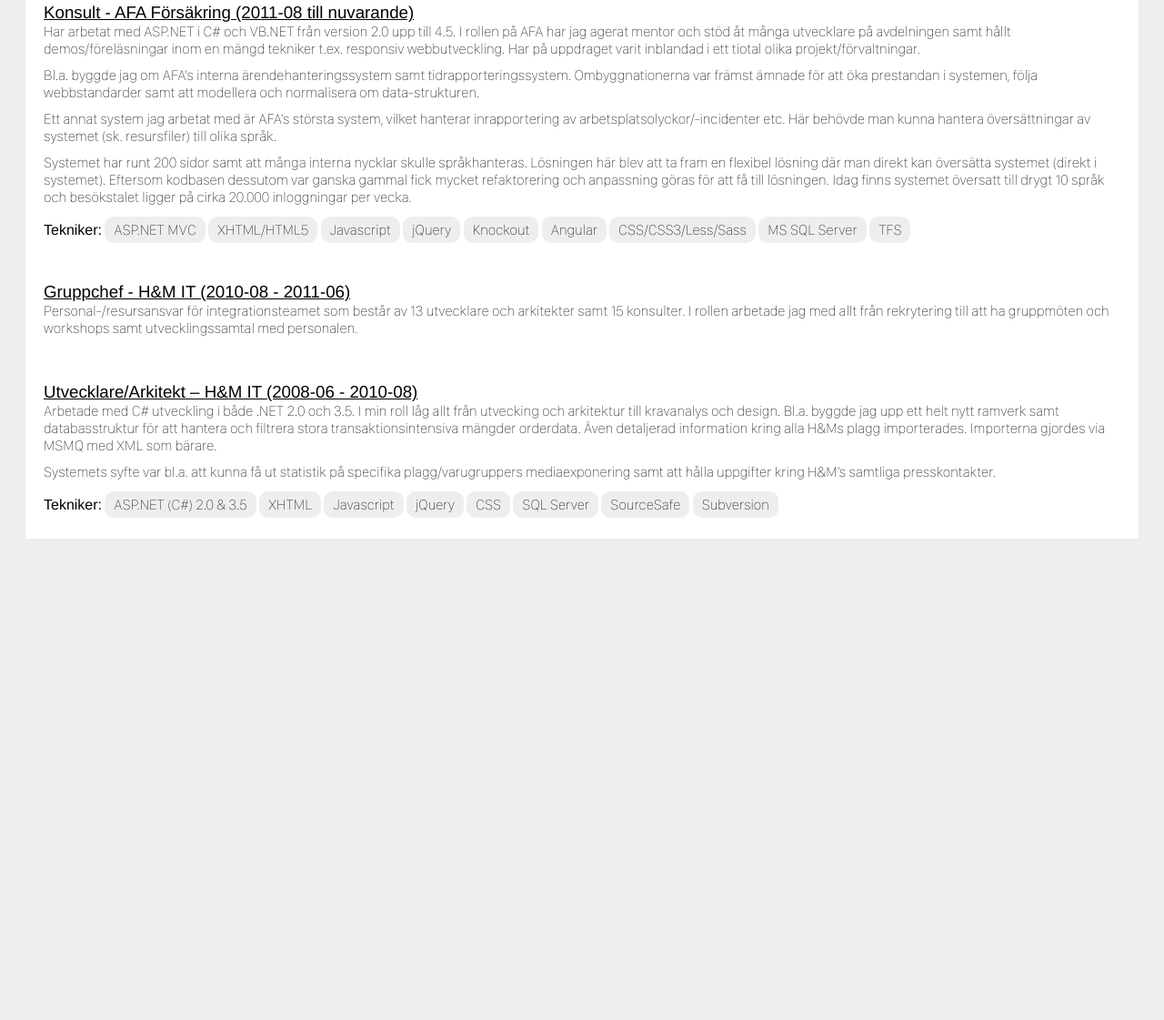
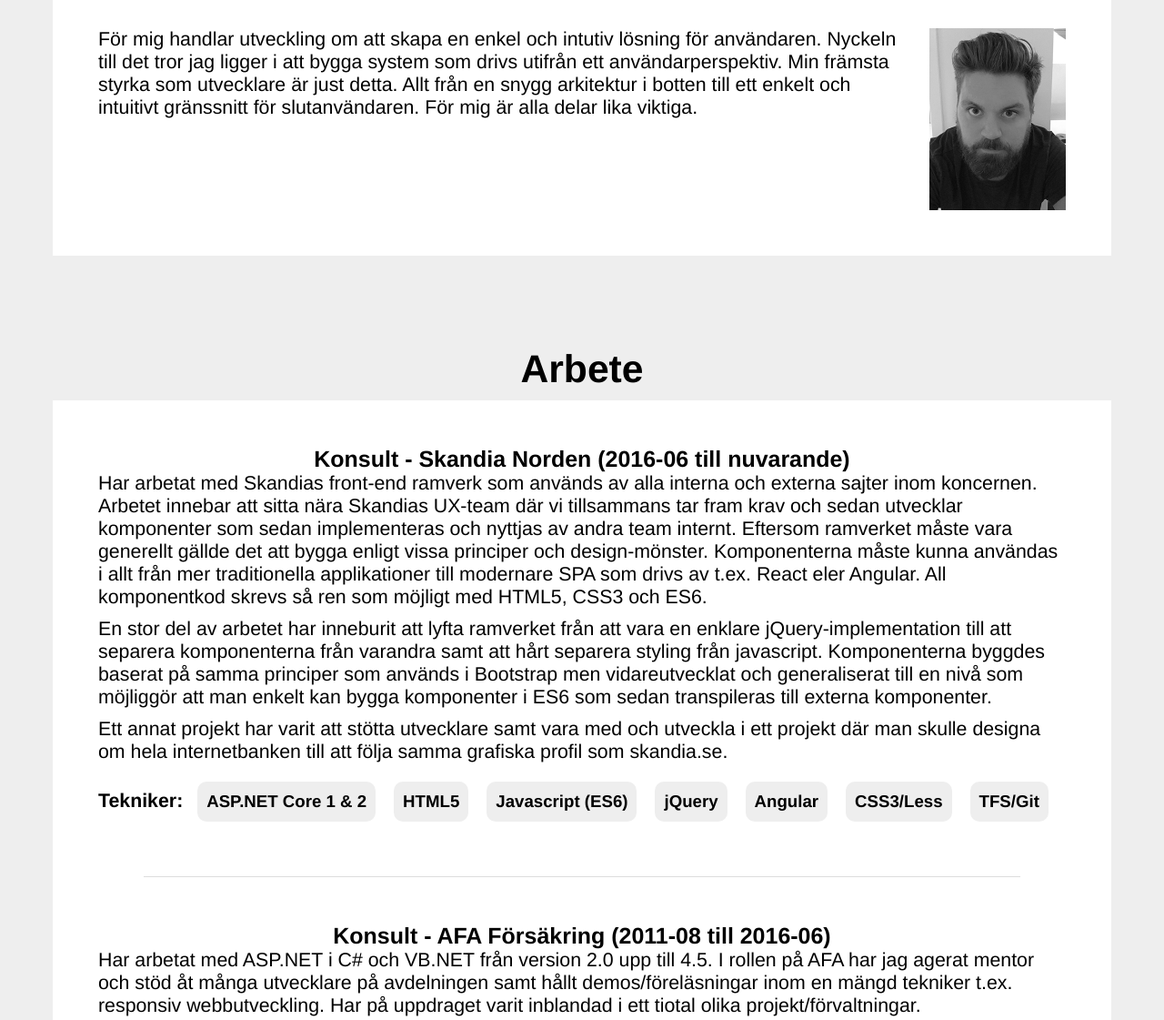
Before and after one commit to waldell/waldell.github.io, a website: page cv.html in a window 1280 px wide. Shown: the part 178-1299 px from the top of the page at 91% size. Before the commit the page ends 800 px from the top, so only its background shows below. Drawn offline with Linux system fonts and the light colour scheme; a web font is replaced by a local one.

Commit message:
updated CV

```diff
--- a/cv.html
+++ b/cv.html
@@ -4,7 +4,6 @@
         <meta charset="UTF-8">
         <title>Oscar Johansson CV</title>
 
-<!--        <link rel="stylesheet" type="text/css" href="//cdnjs.cloudflare.com/ajax/libs/meyer-reset/2.0/reset.min.css" />-->
         <style type="text/css">
             @font-face {
                 font-family: "San Francisco";
@@ -35,45 +34,59 @@
             }
             body {
                 font-family:"San Francisco", "Helvetica Neue", arial;
-                font-weight: 100;
+                font-weight: 200;
+                font-size: 16pt;
                 background: #eee;
             }
             h1,h2,h3,h4,h5 {
-                font-weight: 200;
+                font-weight: 700;
                 margin: 0;
+                text-align: center;
+            }
+            h1 {
+                margin-bottom: 0px;
+                margin-top:100px;
             }
             p {
                 margin-top: 0;
                 margin-bottom: 10px;
             }
             strong {
-                font-weight: 400;
+                font-weight: 700;
             }
             div.spacer {
-                height:20px;
+                height:1px;
+                background: #ddd;
+                margin:50px;
             }
             #container {
                 background:#fff;
-                margin:20px;
-                padding:20px;
+                margin:50px;
+                margin-top: 10px;
+                padding:50px;
             }
             #profileImage {
                 width:150px;
                 float:right;
+                margin-left: 20px;
             }
             ul.pills {
                 display: inline-block;
                 list-style-type: none;
+                font-size: 0;
                 padding: 0;
                 margin: 0;
             }
 
             ul.pills > li {
                 line-height: 34px;
+                font-size: 14pt;
+                font-weight: 700;
                 background: #eee;
-                display: inline;
+                display: inline-block;
                 padding:5px 10px;
                 border-radius: 10px;
+                margin: 10px;
             }
             .clearfix:before,
             .clearfix:after {
@@ -87,20 +100,51 @@
         </style>
     </head>
     <body>
+
+        <h1>Oscar Johansson</h1>
         <div id="container">
-
-
-            <h1>Oscar Johansson</h1>
-            <img id="profileImage" src="profile.jpg" />
+            <img id="profileImage" src="me.jpg" />
             <p>
                 För mig handlar utveckling om att skapa en enkel och intutiv lösning för användaren. Nyckeln till det tror jag ligger i att bygga system som drivs utifrån ett användarperspektiv. Min främsta styrka som utvecklare är just detta. Allt från en snygg arkitektur i botten till ett enkelt och intuitivt gränssnitt för slutanvändaren. För mig  är alla delar lika viktiga.
             </p>
 
             <div class="clearfix"></div>
+        </div>
+        <h1>Arbete</h1>
+        <div id="container">
+            <h3>Konsult - Skandia Norden (2016-06 till nuvarande)</h3>
+            <p>
+                Har arbetat med Skandias front-end ramverk som används av alla interna och externa sajter inom koncernen.
+                Arbetet innebar att sitta nära Skandias UX-team där vi tillsammans tar fram krav och sedan utvecklar komponenter som sedan implementeras och nyttjas av andra team internt.
+                Eftersom ramverket måste vara generellt gällde det att bygga enligt vissa principer och design-mönster. Komponenterna måste kunna användas i allt från mer traditionella applikationer till modernare SPA som drivs av t.ex. React eler Angular.
+                All komponentkod skrevs så ren som möjligt med HTML5, CSS3 och ES6.
+            </p>
+            <p>
+                En stor del av arbetet har inneburit att lyfta ramverket från att vara en enklare jQuery-implementation till att separera komponenterna från varandra samt att hårt separera styling från javascript.
+                Komponenterna byggdes baserat på samma principer som används i Bootstrap men vidareutvecklat och generaliserat till en nivå som möjliggör att man enkelt kan bygga komponenter i ES6 som sedan transpileras till externa komponenter.
+            </p>
+            <p>
+                Ett annat projekt har varit att stötta utvecklare samt vara med och utveckla i ett projekt där man skulle designa om hela internetbanken till att följa samma grafiska profil som skandia.se.
+            </p>
 
-            <h1>Arbete</h1>
+            <strong>Tekniker:</strong>
+            <ul class="pills">
+                <li>ASP.NET Core 1 &amp; 2</li>
+                <li>HTML5</li>
+                <li>Javascript (ES6)</li>
+                <li>jQuery</li>
+                <li>Angular</li>
+                <li>CSS3/Less</li>
+                <li>TFS/Git</li>
+            </ul>
 
-            <h3><u>Konsult - AFA Försäkring (2011-08 till nuvarande)</u></h3>
+
+
+            <div class="spacer"></div>
+
+
+
+            <h3>Konsult - AFA Försäkring (2011-08 till 2016-06)</h3>
             <p>
                 Har arbetat med ASP.NET i C# och VB.NET från version 2.0 upp till 4.5. I rollen på AFA har jag agerat mentor och stöd åt många utvecklare på avdelningen samt hållt demos/föreläsningar inom en mängd tekniker t.ex. responsiv webbutveckling. Har på uppdraget varit inblandad i ett tiotal olika projekt/förvaltningar.
             </p>
@@ -127,30 +171,30 @@
             </ul>
 
 
-            <div class="spacer"></div><div class="spacer"></div>
+            <div class="spacer"></div>
 
 
 
-            <h3><u>Gruppchef ‐ H&M IT (2010‐08 ‐ 2011-06)</u></h3>
+            <h3>Gruppchef ‐ H&amp;M IT (2010‐08 ‐ 2011-06)</h3>
             <p>
                 Personal‐/resursansvar för  integrationsteamet som består av 13 utvecklare och arkitekter samt 15 konsulter. I rollen arbetade jag med allt från rekrytering till att ha gruppmöten och workshops samt utvecklingssamtal med personalen.
             </p>
 
 
-            <div class="spacer"></div><div class="spacer"></div>
+            <div class="spacer"></div>
 
 
-            <h3><u>Utvecklare/Arkitekt – H&M IT (2008‐06 ‐ 2010‐08)</u></h3>
+            <h3>Utvecklare/Arkitekt – H&amp;M IT (2008‐06 ‐ 2010‐08)</h3>
             <p>
-                Arbetade med C# utveckling i både .NET 2.0 och 3.5. I min roll låg allt från utvecking och arkitektur till kravanalys och design. Bl.a. byggde jag upp ett helt nytt ramverk samt databasstruktur  för att hantera och filtrera stora transaktionsintensiva mängder orderdata. Även detaljerad information kring alla H&Ms plagg importerades. Importerna gjordes via MSMQ med XML som bärare.
+                Arbetade med C# utveckling i både .NET 2.0 och 3.5. I min roll låg allt från utvecking och arkitektur till kravanalys och design. Bl.a. byggde jag upp ett helt nytt ramverk samt databasstruktur  för att hantera och filtrera stora transaktionsintensiva mängder orderdata. Även detaljerad information kring alla H&amp;Ms plagg importerades. Importerna gjordes via MSMQ med XML som bärare.
             </p>
             <p>
-                Systemets syfte var bl.a. att kunna få ut statistik på specifika plagg/varugruppers mediaexponering samt att hålla uppgifter kring H&M’s samtliga presskontakter.
+                Systemets syfte var bl.a. att kunna få ut statistik på specifika plagg/varugruppers mediaexponering samt att hålla uppgifter kring H&amp;M’s samtliga presskontakter.
             </p>
 
             <strong>Tekniker:</strong>
             <ul class="pills">
-                <li>ASP.NET (C#) 2.0 & 3.5</li>
+                <li>ASP.NET (C#) 2.0 &amp; 3.5</li>
                 <li>XHTML</li>
                 <li>Javascript</li>
                 <li>jQuery</li>
```
Also changed, not shown: package.json (added, +18 -0 lines), 1 other file.
